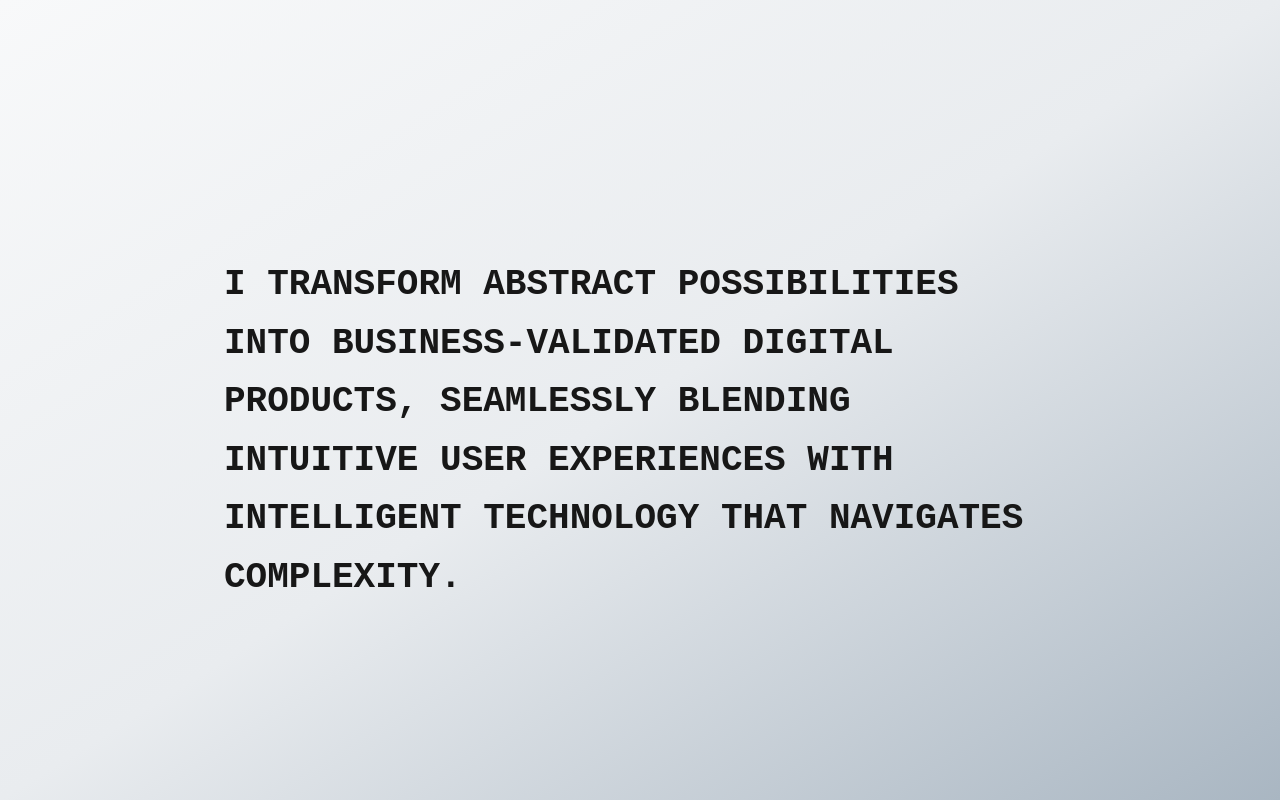
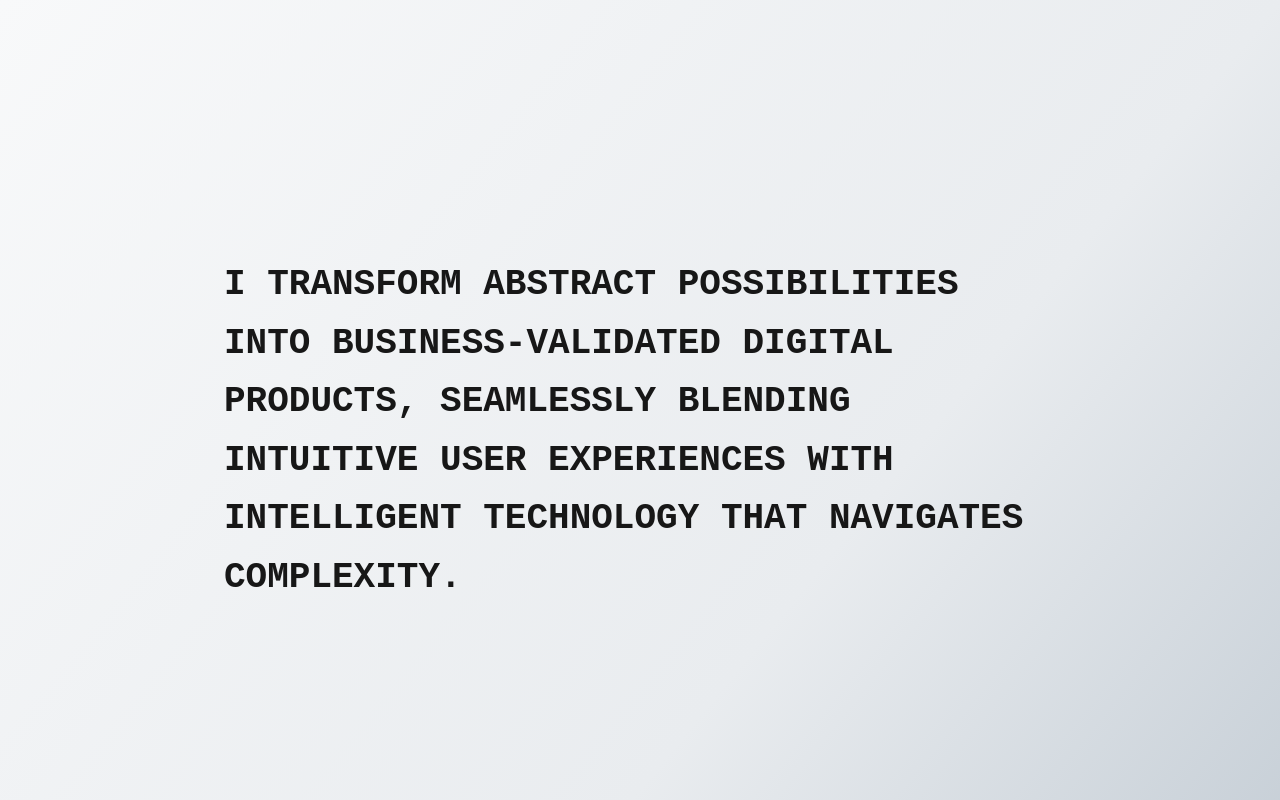
Before and after one commit to byleonardlim/personal-web, a Next.js app: page / in a window 1280 px wide. Shown: the top 800 px of the page. Built offline with nearby package versions, Linux system fonts and the light colour scheme.

Commit message:
gradient fix

```diff
--- a/src/pages/_document.tsx
+++ b/src/pages/_document.tsx
@@ -4,7 +4,11 @@ export default function Document() {
   return (
     <Html lang="en">
       <Head />
-      <body className="text-gray-900">
+      <body className="text-gray-900"
+        style={{
+          background: 'linear-gradient(to bottom right, #f8f9fa, #e9ecef, #a9b6c2)'
+        }}
+      >
         <Main />
         <NextScript />
       </body>
--- a/src/pages/case-study/[slug].tsx
+++ b/src/pages/case-study/[slug].tsx
@@ -405,12 +405,6 @@ export default function CaseStudy({
         variants={pageVariants as unknown as Variants}
         className="min-h-screen"
       >
-        <div
-          className="fixed inset-0 w-full h-full -z-10"
-          style={{
-            background: 'linear-gradient(to bottom right, #f8f9fa, #e9ecef, #a9b6c2)'
-          }}
-        />
         <div className="max-w-6xl mx-auto px-4 lg:px-8 py-20">
           {/* Back to Home Link */}
           <motion.div
--- a/src/pages/index.tsx
+++ b/src/pages/index.tsx
@@ -65,12 +65,6 @@ export default function Home({ caseStudies }: HomeProps) {
 
       <div ref={containerRef} className="relative">
         <main className="min-h-screen relative overflow-x-hidden">
-          <div
-            className="fixed inset-0 w-full h-full -z-10"
-            style={{
-              background: 'linear-gradient(to bottom right, #f8f9fa, #e9ecef, #a9b6c2)'
-            }}
-          />
           <div className="relative z-10">
             {/* Landing Section */}
             <motion.section
```
